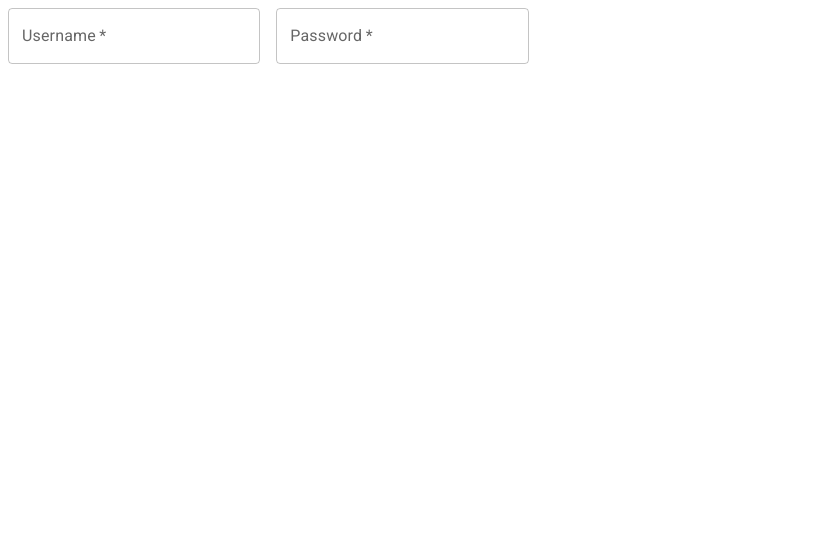
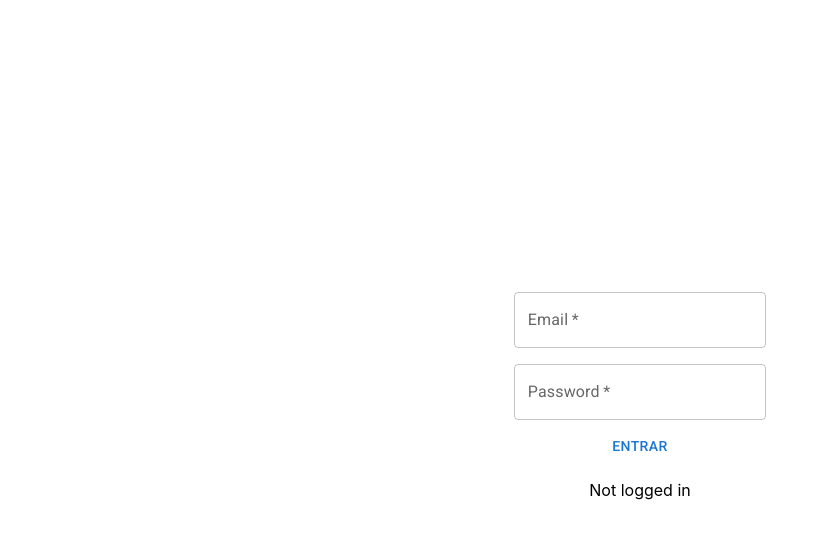
Before and after one commit to aiqdor/aiqdor-frontend, a React (Create React App) app: page /login in a window 1280 px wide. Shown: the top 538 px of the page, without its empty margins (0-821 px from the left). Built offline with nearby package versions, Linux system fonts and the light colour scheme; the HTML template or start-up script is replaced by a standard one.

Commit message:
feat: add login page

```diff
--- a/package.json
+++ b/package.json
@@ -14,8 +14,10 @@
     "@types/node": "^16.11.51",
     "@types/react": "^18.0.17",
     "@types/react-dom": "^18.0.6",
+    "@types/react-router-dom": "^5.3.3",
     "react": "^18.2.0",
     "react-dom": "^18.2.0",
+    "react-router-dom": "^6.3.0",
     "react-scripts": "5.0.1",
     "typescript": "^4.7.4",
     "web-vitals": "^2.1.4"
--- a/src/App.tsx
+++ b/src/App.tsx
@@ -1,30 +1,12 @@
-import Box from '@mui/material/Box';
-import TextField from '@mui/material/TextField';
 import React from 'react';
+import HomePage from './pages/HomePage';
+import LoginPage from './pages/LoginPage';
+import AppRoutes from './AppRoutes';
 
 function App() {
   return (
     <div className="App">
-      <Box
-        component="form"
-        sx={{
-          '& .MuiTextField-root': { m: 1, width: '25ch' },
-        }}
-        noValidate
-        autoComplete="off"
-      >
-        <TextField
-          required
-          id="outlined-required"
-          label="Username"
-        />
-        <TextField required
-            id="outlined-password-input"
-            label="Password"
-            type="password"
-            autoComplete="current-password"
-          />
-      </Box>
+      <AppRoutes />
     </div>
   );
 }
--- /dev/null
+++ b/src/AppRoutes.tsx
@@ -0,0 +1,39 @@
+import React, { useState } from "react";
+
+import {
+  BrowserRouter as Router,
+  Route,
+  Routes,
+  Navigate,
+} from "react-router-dom";
+
+import HomePage from "./pages/HomePage";
+import LoginPage from "./pages/LoginPage";
+
+import { AuthContext } from "./context/auth";
+
+const AppRoutes = () => {
+  const [user, setUser] = useState(null);
+
+  const login = (email: string, password: string) => {
+    // setUser({ id = '123', email });
+    console.log("login auth", { email, password });
+  }
+
+  const logout = () => {
+    console.log('logout');
+  }
+
+  return (
+    <Router>
+      <AuthContext.Provider value={{isAuthenticated: !!user, user, login, logout}}>
+        <Routes>
+          <Route path="/" element={<HomePage />} />
+          <Route path="login" element={<LoginPage />} />
+        </Routes>
+      </AuthContext.Provider>
+    </Router>
+  );
+};
+
+export default AppRoutes;
--- /dev/null
+++ b/src/context/auth.jsx
@@ -0,0 +1,7 @@
+import React, { createContext } from "react";
+
+export const AuthContext = createContext();
+
+// const AuthContext = createContext();
+
+export default AuthContext;
--- /dev/null
+++ b/src/pages/HomePage/index.tsx
@@ -0,0 +1,19 @@
+import React from "react";
+import { Box, Button } from "@mui/material";
+
+const HomePage = () => {
+    return (
+        <Box
+            display="flex"
+            justifyContent="center"
+            alignItems="center"
+            minHeight="100vh"
+        >
+            <Button variant="contained" color="primary">
+                Make Login
+            </Button>
+        </Box>
+    );
+    }
+
+    export default HomePage;
--- /dev/null
+++ b/src/pages/LoginPage/index.tsx
@@ -0,0 +1,61 @@
+import React, { useState, useContext } from "react";
+
+import AuthContext from "../../context/auth";
+
+import Box from "@mui/material/Box";
+import TextField from "@mui/material/TextField";
+import { Button } from "@mui/material";
+
+const LoginPage = () => {
+    const { isAuthenticated, login } = useContext(AuthContext);
+
+    const [email, setEmail] = useState("");
+    const [password, setPassword] = useState("");
+
+    const handleSubmit = (e: any) => {
+        e.preventDefault();
+        console.log("submit", { email, password });
+        login(email, password);
+    };
+
+    return (
+        <Box
+            component="form"
+            sx={{
+                "& .MuiTextField-root": { m: 1, width: "25ch" },
+            }}
+            autoComplete="off"
+            display="flex"
+            flexDirection="column"
+            justifyContent="center"
+            alignItems="center"
+            minHeight="100vh"
+            onSubmit={handleSubmit}
+        >
+            <TextField
+                required
+                id="outlined-required"
+                label="Email"
+                type="email"
+                value={email}
+                onChange={(e) => setEmail(e.target.value)}
+            />
+            <TextField
+                required
+                id="outlined-password-input"
+                label="Password"
+                type="password"
+                autoComplete="current-password"
+                value={password}
+                onChange={(e) => setPassword(e.target.value)}
+            />
+            <Button variant="text" type="submit">
+                Entrar
+            </Button>
+
+            <p>{isAuthenticated ? "Logged in" : "Not logged in"}</p> {/*só para fim de teste*/}
+        </Box>
+    );
+};
+
+export default LoginPage;
```
Also changed, not shown: 2 other files (tests, documents, lock files or other folders).
